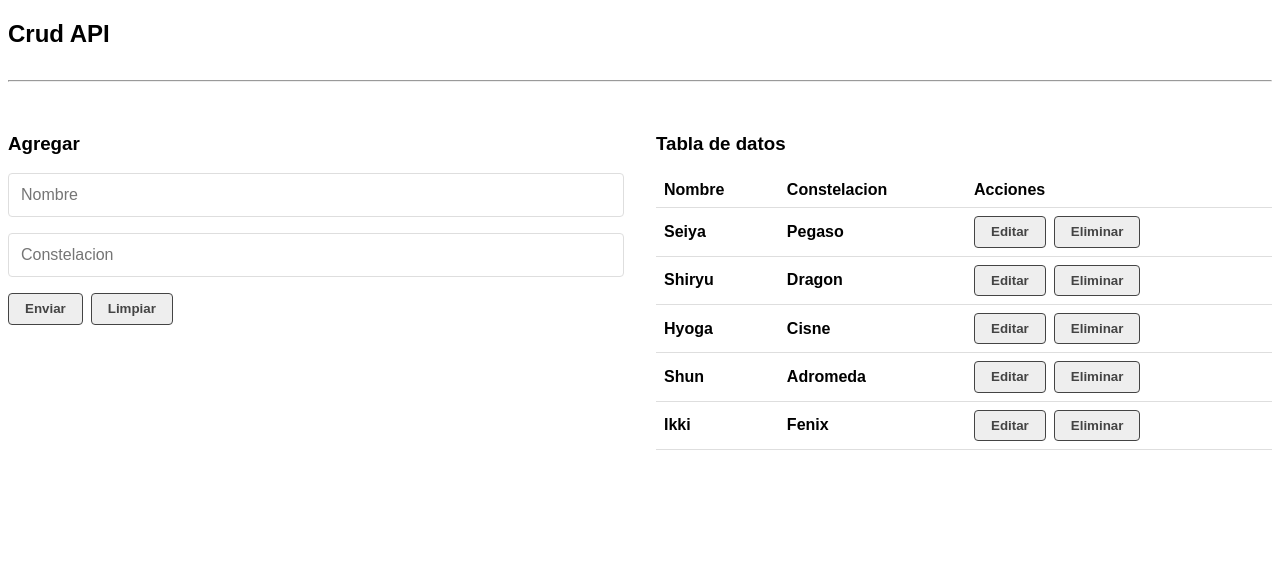
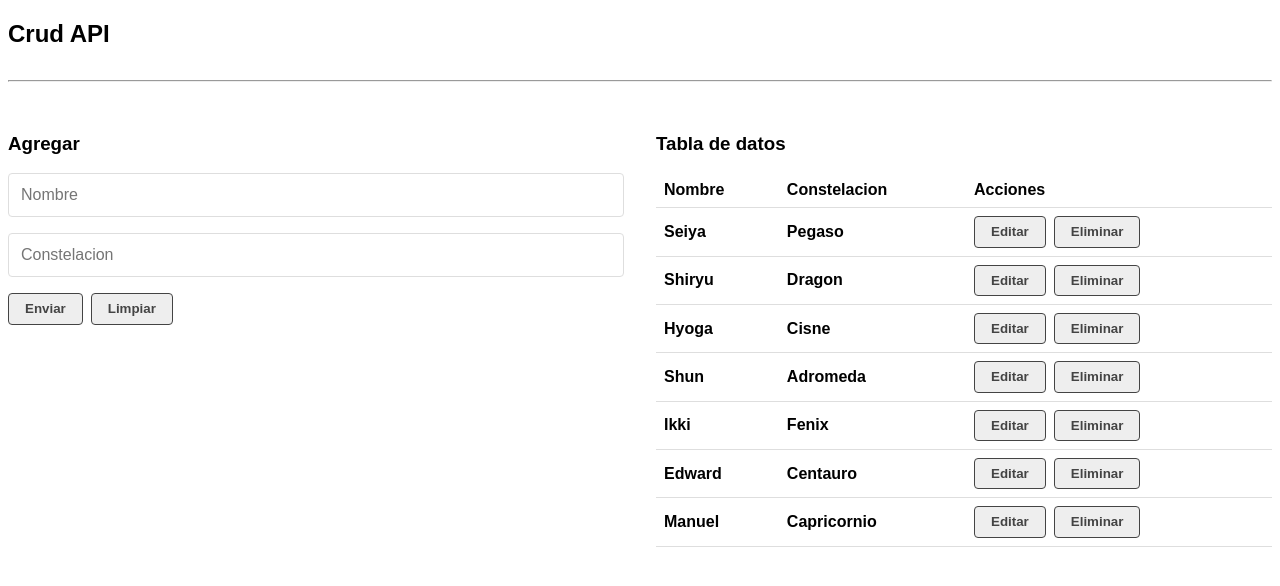
Before and after one commit to EdwardMelendezM/Api-rest-con-react, a React (Vite) app: page / in a window 1280 px wide. Shown: the top 586 px of the page. Built offline with nearby package versions, Linux system fonts and the light colour scheme; data requests are answered from the project's data file.

Commit message:
Agregando funcion insertar con el API y metodo REST

```diff
--- a/src/api/db.json
+++ b/src/api/db.json
@@ -1,29 +1,39 @@
 {
-    "santos":[
+  "santos": [
     {
-        "id":1,
-        "name":"Seiya",
-        "constellation":"Pegaso"
+      "id": 1,
+      "name": "Seiya",
+      "constellation": "Pegaso"
     },
     {
-        "id":2,
-        "name":"Shiryu",
-        "constellation":"Dragon"
+      "id": 2,
+      "name": "Shiryu",
+      "constellation": "Dragon"
     },
     {
-        "id":3,
-        "name":"Hyoga",
-        "constellation":"Cisne"
+      "id": 3,
+      "name": "Hyoga",
+      "constellation": "Cisne"
     },
     {
-        "id":4,
-        "name":"Shun",
-        "constellation":"Adromeda"
+      "id": 4,
+      "name": "Shun",
+      "constellation": "Adromeda"
     },
     {
-        "id":5,
-        "name":"Ikki",
-        "constellation":"Fenix"
+      "id": 5,
+      "name": "Ikki",
+      "constellation": "Fenix"
+    },
+    {
+      "name": "Edward",
+      "constellation": "Centauro",
+      "id": 6
+    },
+    {
+      "name": "Manuel",
+      "constellation": "Capricornio",
+      "id": 7
     }
-]
+  ]
 }
--- a/src/components/CrudApi.jsx
+++ b/src/components/CrudApi.jsx
@@ -28,8 +28,20 @@ const CrudApi = () => {
     }, []);
 
     const createData = (data) => {
-        data.id = Date.now();
-        setDb([...db, data])
+        let options ={
+            body:data,
+            headers:{
+                "content-type": "application/json"
+            }
+        }
+        api.post(url,options).then(res=>{
+            console.log(res)
+            if(!error){
+                setDb([...db,res])
+            }else{
+                setError(res)
+            }
+        });
     }
     const updateData = (data) => {
         let newData = db.map((el) => (el.id === data.id ? data : el));
```
